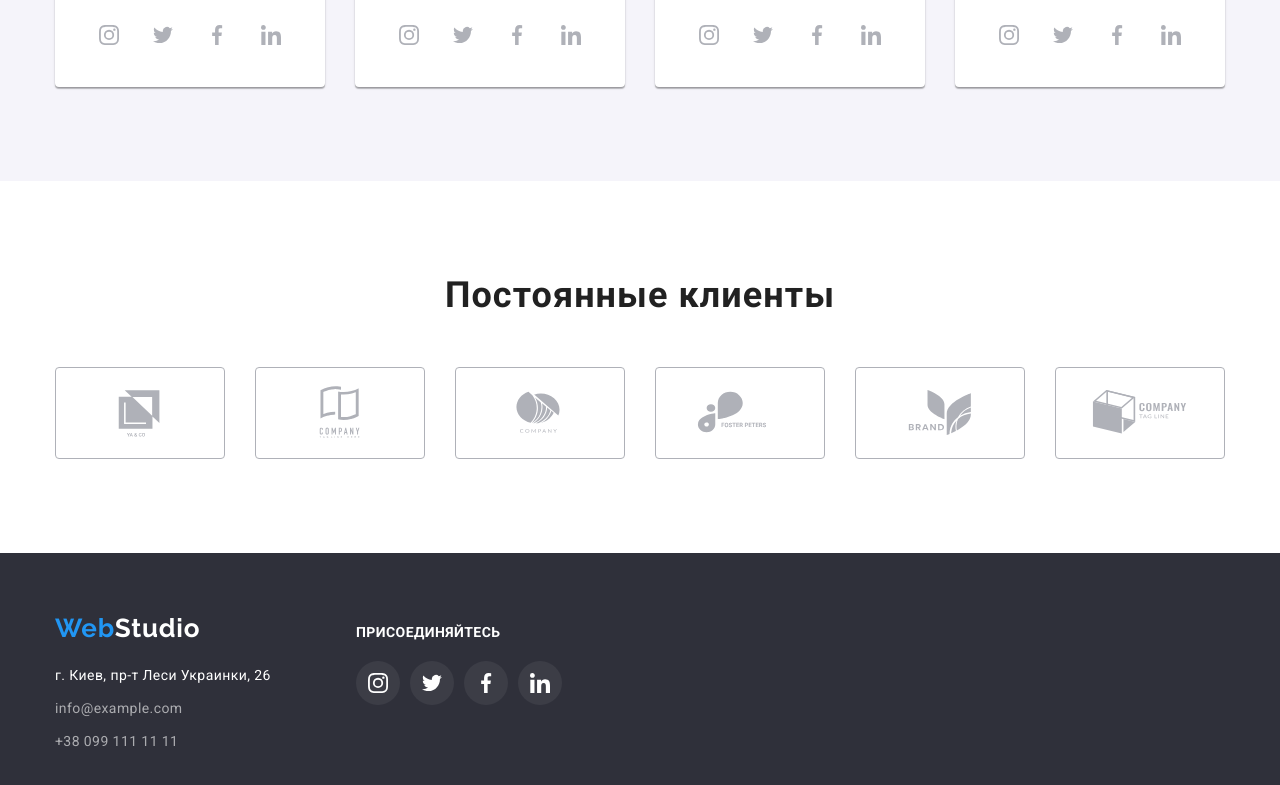
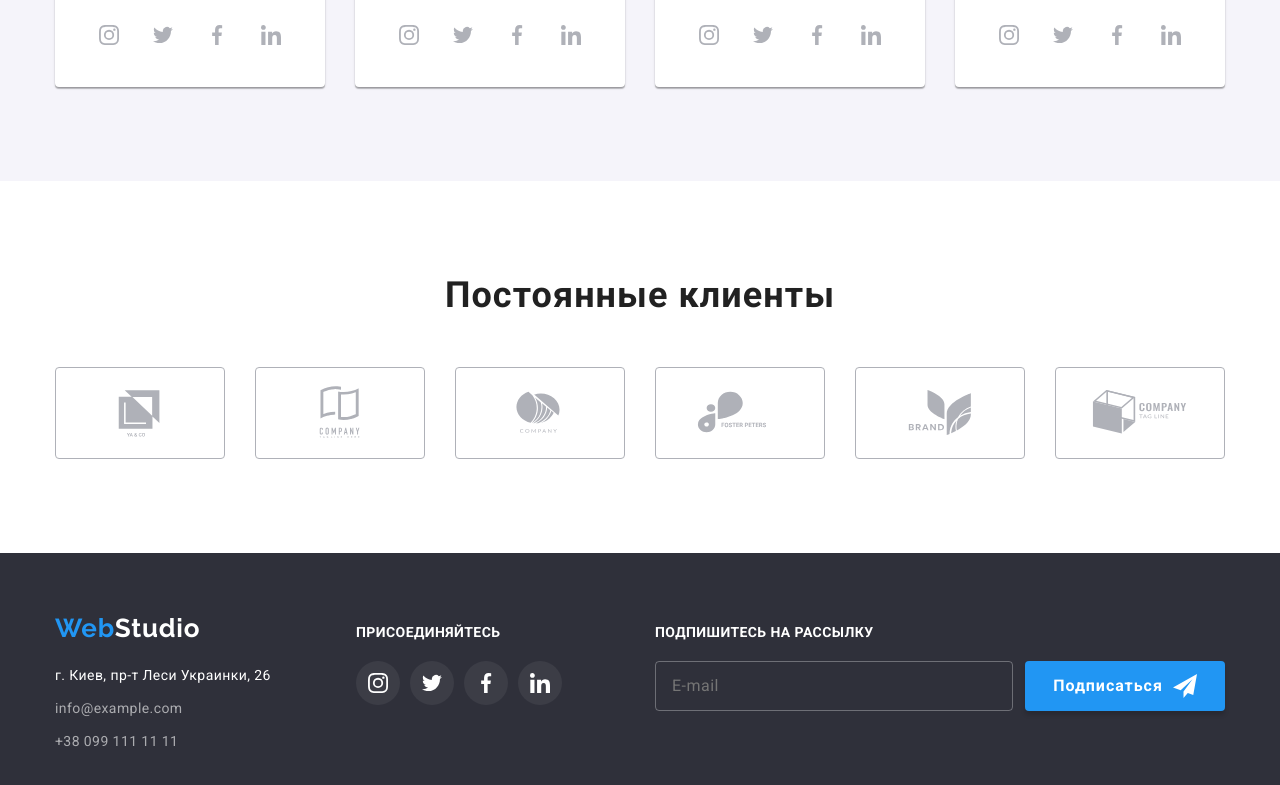
Before and after one commit to aleksnedo/goit-markup-hw-06, a plain HTML site: page index.html in a window 1280 px wide. Shown: the part 2123-2908 px from the top of the page. Drawn offline with nearby package versions, Linux system fonts and the light colour scheme.

Commit message:
Update 3

```diff
--- a/css/styles.css
+++ b/css/styles.css
@@ -659,6 +659,75 @@ body {
   background-color: var(--sicial-med-clr-bcg);
 }
 
+.subscribe {
+  margin-left: 93px;
+}
+
+.subscribe-title {
+  font-style: normal;
+  font-weight: 700;
+  font-size: 14px;
+  line-height: 1.14;
+  letter-spacing: 0.03em;
+  text-transform: uppercase;
+  color: var(--third-text-color);
+  margin-bottom: 20px;
+}
+
+.subscribe-field {
+  display: flex;
+}
+
+.subscribe-input {
+  width: 358px;
+  height: 50px;
+  padding-left: 16px;
+  border: 1px solid rgba(255, 255, 255, 0.3);
+  border-radius: 4px;
+  font-style: normal;
+  font-weight: 400;
+  font-size: 16px;
+  line-height: 1.25;
+  letter-spacing: 0.03em;
+  color: rgba(255, 255, 255, 0.6);
+  background-color: transparent;
+}
+
+.subscribe-button {
+  display: flex;
+  align-items: center;
+  justify-content: center;
+  margin-left: 12px;
+  width: 200px;
+  height: 50px;
+  background-color: var(--color-accent);
+  box-shadow: 0px 4px 4px rgba(0, 0, 0, 0.15);
+  border-radius: 4px;
+  border: none;
+  font-style: normal;
+  font-weight: 700;
+  font-size: 16px;
+  line-height: 1.88;
+  letter-spacing: 0.06em;
+  color: var(--third-text-color);
+  transition: background-color 250ms var(--timing-function),
+    transform 100ms var(--timing-function);
+}
+
+.subscribe-button:active {
+  transform: scale(0.9);
+}
+
+.subscribe-button:hover,
+.subscribe-button:focus {
+  background-color: var(--bcg-color-hero-hover);
+}
+
+.subscribe-button-icon {
+  margin-left: 10px;
+  fill: var(--third-text-color);
+}
+
 /* -----MODAL----- */
 
 .backdrop {
@@ -755,32 +824,22 @@ body {
   padding-left: 42px;
   color: #000000;
   outline: none;
+  transition: border 250ms var(--timing-function);
 }
 
 .modal-input:focus {
   border: 1px solid #2196f3;
 }
 
+.modal-icon {
+  transition: fill 250ms var(--timing-function);
+}
+
 .modal-input:focus + .modal-icon {
   fill: #2196f3;
 }
 
-/* .modal-input:not(:placeholder-shown) {
-  border: 1px solid #2196f3;
-} */
-
-/* .modal-input::placeholder {
-  font-family: "Roboto";
-  font-style: normal;
-  font-weight: 400;
-  font-size: 12px;
-  line-height: 1.16;
-  letter-spacing: 0.01em;
-  color: var(--primery-text-color);
-} */
-
 .modal-label {
-  font-family: "Roboto";
   font-style: normal;
   font-weight: 400;
   font-size: 12px;
@@ -804,15 +863,12 @@ body {
   padding: 12px 16px;
   color: #000000;
   outline: none;
+  transition: border 250ms var(--timing-function);
 }
 
 .modal-text:focus {
   border: 1px solid #2196f3;
 }
-
-/* .modal-text:not(:placeholder-shown) {
-  border: 1px solid #2196f3;
-} */
 
 .modal-text::placeholder {
   font-style: normal;
@@ -827,6 +883,7 @@ body {
   margin-bottom: 30px;
   display: flex;
   align-items: center;
+  justify-content: center;
 }
 
 .check-text {
@@ -862,17 +919,23 @@ body {
 }
 
 .privacy-link {
+  margin-left: 5px;
   color: #2196f3;
+}
+
+.modal-button-wrap {
+  display: flex;
+  align-items: center;
+  justify-content: center;
 }
 
 .modal-button-send {
   display: inline-block;
   text-align: center;
   border-radius: 4px;
+  min-width: 200px;
   padding-top: 10px;
   padding-bottom: 10px;
-  min-width: 200px;
-  font-family: inherit;
   font-weight: 700;
   font-size: 16px;
   line-height: 1.88;
--- a/index.html
+++ b/index.html
@@ -388,7 +388,7 @@
     <!-- Footer -->
     <footer class="footer">
       <div class="container main-footer-container">
-        <div class="test-div">
+        <div>
           <a class="logo-footer link" href="./index.html"
             ><span class="logo-accent">Web</span>Studio</a
           >
@@ -450,6 +450,28 @@
               </a>
             </li>
           </ul>
+        </div>
+
+        <div class="subscribe">
+          <p class="subscribe-title">Подпишитесь на рассылку</p>
+          <form class="subscribe-from">
+            <div class="subscribe-field">
+              <label for="subscribe-email" class="subscribe-label"></label>
+              <input
+                type="email"
+                class="subscribe-input"
+                name="subscribe-email"
+                id="subscribe-email"
+                placeholder="E-mail"
+              />
+              <button type="submit" class="subscribe-button">
+                Подписаться
+                <svg class="subscribe-button-icon" width="24" height="24">
+                  <use href="./images/icons.svg#icon-send"></use>
+                </svg>
+              </button>
+            </div>
+          </form>
         </div>
       </div>
     </footer>
@@ -527,7 +549,9 @@
             >
           </div>
 
-          <button type="submit" class="modal-button-send">Отправить</button>
+          <div class="modal-button-wrap">
+            <button type="submit" class="modal-button-send">Отправить</button>
+          </div>
         </form>
       </div>
     </div>
```
Also changed, not shown: portfolio.html (+23 -0 lines), images/close-black.svg (deleted), images/email-black-18dp 1.svg (deleted), images/icon send.svg (deleted), images/person-black-18dp 1.svg (deleted), images/phone-black-18dp 1.svg (deleted).
